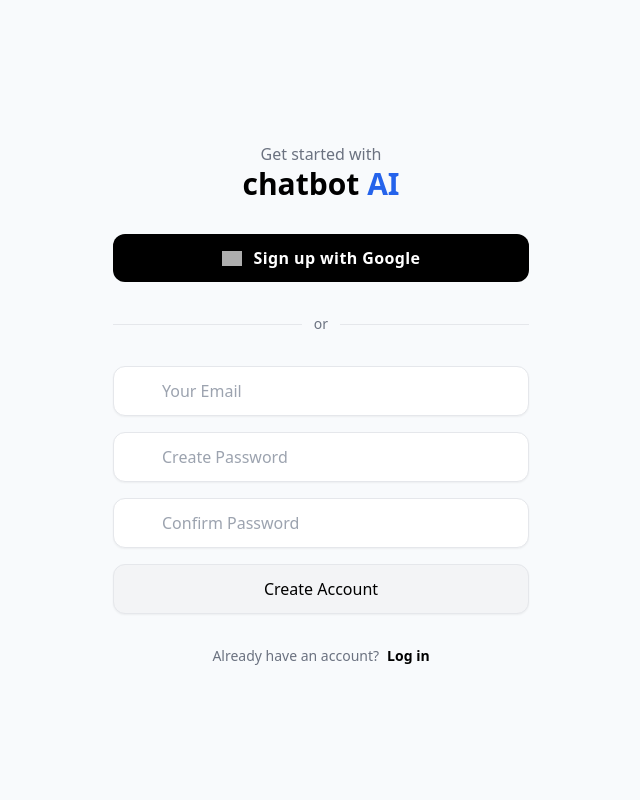
After one commit to MarcosBraga1/meu-tcc, a Django app: template templates/account/signup.html in a window 1280 px wide. The commit adds this page. Shown: the whole page, without its empty margins (319-959 px from the left). Run offline with Django 5.2, Linux system fonts and the light colour scheme; the template is opened without the code that fills it, so the values that code supplies are empty; some libraries are stand-ins or nearby versions; grey boxes are pictures that could not be loaded.

Commit message:
style: customize allauth signup page and update login aesthetics for better consistency

```diff
--- /dev/null
+++ b/templates/account/signup.html
@@ -0,0 +1,85 @@
+{% load socialaccount %}
+<!DOCTYPE html>
+<html lang="pt-br">
+<head>
+    <meta charset="UTF-8">
+    <title>Criar Conta | chatbot AI</title>
+    <script src="https://cdn.tailwindcss.com"></script>
+    <script src="https://unpkg.com/@phosphor-icons/web"></script>
+</head>
+
+<body class="bg-slate-50 h-screen flex items-center justify-center">
+
+    <div class="w-full max-w-md p-4">
+        <div class="text-center mb-8">
+            <p class="text-gray-500 mt-2">Get started with</p>
+            <h1 class="text-3xl font-bold">chatbot <span class="text-blue-600">AI</span></h1>
+        </div>
+
+        <!-- Cadastro via Google -->
+        <a href="{% provider_login_url 'google' %}"
+            class="w-full flex items-center justify-center gap-3 bg-black text-white py-3 rounded-xl font-bold transition-all duration-300 hover:bg-gray-900 hover:shadow-xl active:scale-95">
+            <img src="https://www.gstatic.com/firebasejs/ui/2.0.0/images/auth/google.svg" width="20" class="brightness-110">
+            <span class="tracking-wide">Sign up with Google</span>
+        </a>
+
+        <div class="relative my-8">
+            <div class="absolute inset-0 flex items-center" aria-hidden="true">
+                <div class="w-full border-t border-gray-200"></div>
+            </div>
+            <div class="relative flex justify-center text-sm">
+                <span class="bg-slate-50 px-3 text-gray-500">or</span>
+            </div>
+        </div>
+
+        <!-- Formulário de Cadastro -->
+        <form method="POST" action="{% url 'account_signup' %}" class="space-y-4">
+            {% csrf_token %}
+
+            <!-- Campo E-mail -->
+            <div class="relative group">
+                <div class="absolute inset-y-0 left-0 pl-4 flex items-center pointer-events-none text-gray-400 group-focus-within:text-black transition-colors">
+                    <i class="ph ph-envelope text-xl"></i>
+                </div>
+                <input type="email" name="email" id="id_email"
+                    placeholder="Your Email"
+                    class="bg-white w-full pl-12 pr-4 py-3 rounded-xl border border-gray-200 focus:ring-1 focus:ring-gray-300 focus:border-transparent outline-none transition shadow-sm">
+            </div>
+
+            <!-- Campo Senha 1 -->
+            <div class="relative group">
+                <div class="absolute inset-y-0 left-0 pl-4 flex items-center pointer-events-none text-gray-400 group-focus-within:text-black transition-colors">
+                    <i class="ph ph-lock text-xl"></i>
+                </div>
+                <input type="password" name="password1" id="id_password1"
+                    placeholder="Create Password"
+                    class="bg-white w-full pl-12 pr-4 py-3 rounded-xl border border-gray-200 focus:ring-1 focus:ring-gray-300 focus:border-transparent outline-none transition shadow-sm">
+            </div>
+
+            <!-- Campo Senha 2 (Confirmação) -->
+            <div class="relative group">
+                <div class="absolute inset-y-0 left-0 pl-4 flex items-center pointer-events-none text-gray-400 group-focus-within:text-black transition-colors">
+                    <i class="ph ph-lock-key text-xl"></i>
+                </div>
+                <input type="password" name="password2" id="id_password2"
+                    placeholder="Confirm Password"
+                    class="bg-white w-full pl-12 pr-4 py-3 rounded-xl border border-gray-200 focus:ring-1 focus:ring-gray-300 focus:border-transparent outline-none transition shadow-sm">
+            </div>
+
+            <button type="submit" class="w-full bg-gray-100 border border-gray-200 shadow-sm text-black py-3 rounded-xl font- hover:bg-gray-200 transition-all active:scale-95">
+                Create Account
+            </button>
+        </form>
+
+        <!-- Link para Voltar ao Login -->
+        <div class="flex items-center justify-center gap-2 mt-8">
+            <p class="text-gray-500 text-sm">Already have an account?</p>
+            <a href="{% url 'account_login' %}"
+               class="text-sm text-black font-semibold hover:opacity-80 transition-opacity">
+               Log in
+            </a>
+        </div>
+    </div>
+
+</body>
+</html>
```
Also changed, not shown: templates/account/login.html (+5 -6 lines).
